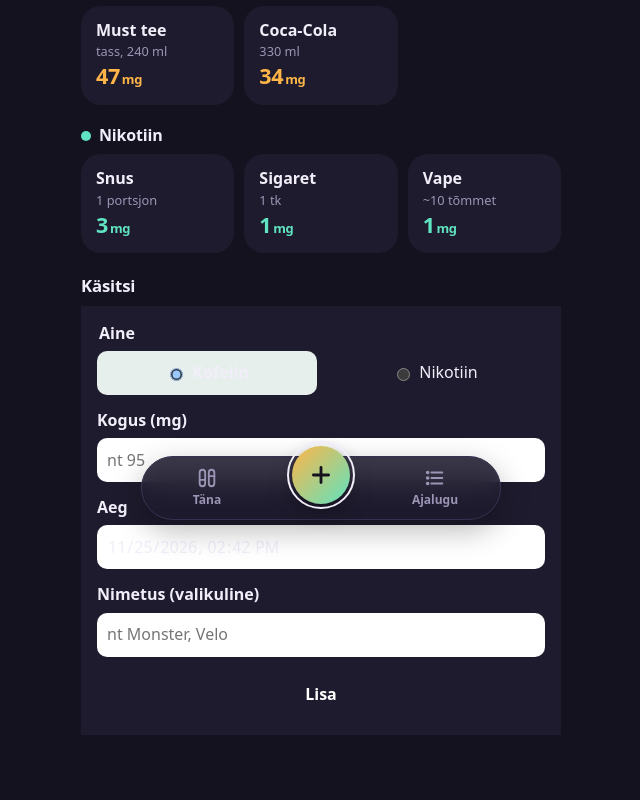
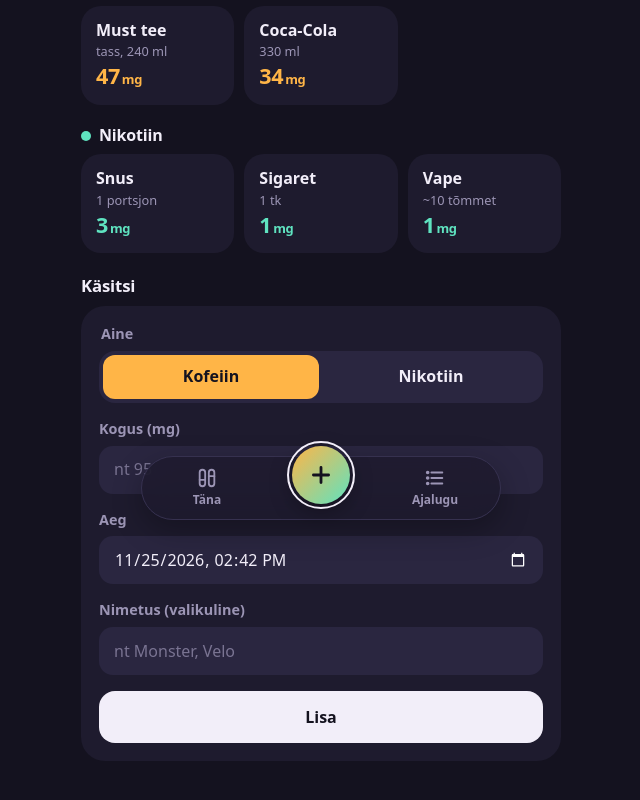
Before and after one commit to rakenduste-programmeerimine-2026/StimTracker, a Next.js app: page /add in a window 1280 px wide. Shown: the part 268-1068 px from the top of the page, without its empty margins (319-959 px from the left). Built offline with nearby package versions, Linux system fonts and the light colour scheme.

Commit message:
feat(ui): restyle manual form with a segmented substance picker

```diff
--- a/src/components/IntakeForm.module.css
+++ b/src/components/IntakeForm.module.css
@@ -1,9 +1,8 @@
 .form {
   display: grid;
-  gap: 14px;
-  padding: 16px;
-  border: 1px solid var(--border);
-  border-radius: var(--radius);
+  gap: 16px;
+  padding: 18px;
+  border-radius: 24px;
   background: var(--surface);
 }
 
@@ -17,39 +16,72 @@
 .label {
   display: block;
   margin-bottom: 6px;
-  font-weight: 600;
+  font-size: 0.9rem;
+  font-weight: 650;
+  color: var(--muted);
 }
 
+/* Segmented control: the chosen substance takes its own colour. */
 .choices {
-  display: flex;
-  gap: 8px;
+  display: grid;
+  grid-template-columns: 1fr 1fr;
+  gap: 4px;
+  padding: 4px;
+  border-radius: 16px;
+  background: var(--surface-2);
 }
 
 .choice {
-  flex: 1;
+  position: relative;
   display: flex;
   align-items: center;
   justify-content: center;
-  gap: 6px;
   min-height: 44px;
-  border: 1px solid var(--border);
-  border-radius: 10px;
+  border-radius: 12px;
+  font-weight: 650;
   cursor: pointer;
 }
 
-.choice:has(input:checked) {
-  border-color: var(--accent);
-  background: #e6efec;
-  font-weight: 600;
+.choice input {
+  position: absolute;
+  opacity: 0;
+  inset: 0;
+  margin: 0;
+  cursor: pointer;
+}
+
+.choice:has(input:focus-visible) {
+  outline: 2px solid var(--focus);
+  outline-offset: 2px;
+}
+
+.caffeine:has(input:checked) {
+  background: var(--caffeine);
+  color: var(--on-accent);
+}
+
+.nicotine:has(input:checked) {
+  background: var(--nicotine);
+  color: var(--on-accent);
 }
 
 .input {
   width: 100%;
-  min-height: 44px;
-  padding: 8px 10px;
-  border: 1px solid var(--border);
-  border-radius: 10px;
-  background: #fff;
+  min-height: 48px;
+  padding: 10px 14px;
+  border: 1px solid transparent;
+  border-radius: 14px;
+  background: var(--surface-2);
+}
+
+.input::placeholder {
+  color: var(--muted);
+  opacity: 0.7;
+}
+
+.input:focus-visible {
+  outline: none;
+  border-color: var(--focus);
 }
 
 .input[aria-invalid="true"] {
@@ -63,11 +95,11 @@
 }
 
 .submit {
-  min-height: 48px;
+  min-height: 52px;
   border: 0;
-  border-radius: 10px;
-  background: var(--accent);
-  color: #fff;
-  font-weight: 700;
+  border-radius: 16px;
+  background: var(--text);
+  color: var(--bg);
+  font-weight: 750;
   cursor: pointer;
 }
--- a/src/components/IntakeForm.tsx
+++ b/src/components/IntakeForm.tsx
@@ -63,7 +63,7 @@ export default function IntakeForm({ onSubmit, now = () => new Date() }: Props)
         <legend className={styles.legend}>Aine</legend>
         <div className={styles.choices}>
           {SUBSTANCES.map((substance) => (
-            <label key={substance} className={styles.choice}>
+            <label key={substance} className={`${styles.choice} ${styles[substance]}`}>
               <input
                 type="radio"
                 name="substance"
```
